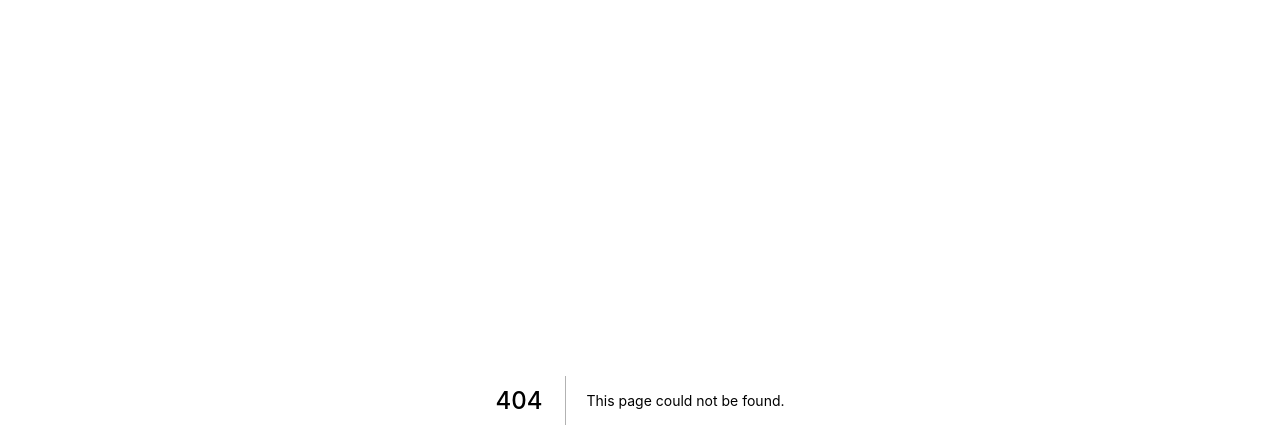
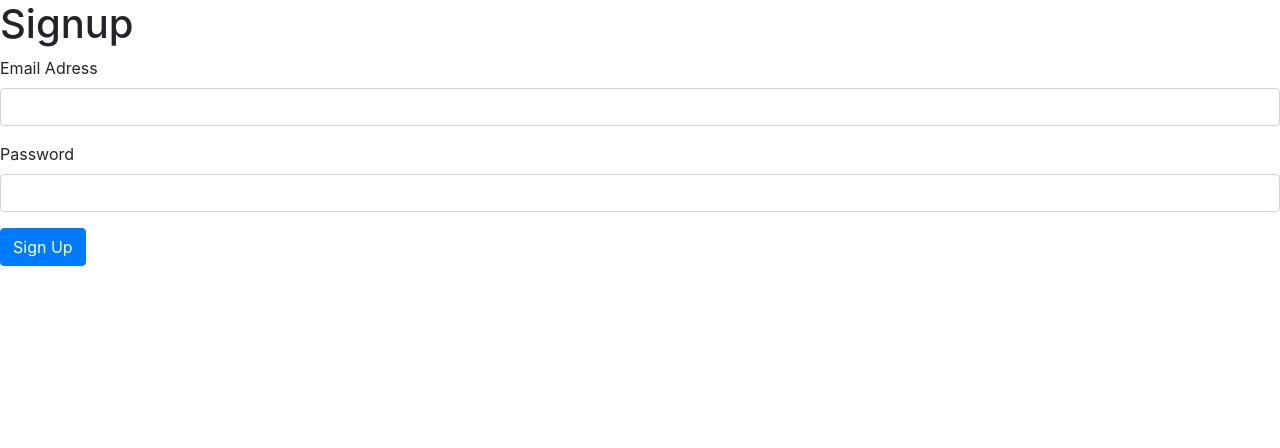
Before and after one commit to EnzoEsper/ticketing, a Next.js app in the folder client/: page /auth/signup in a window 1280 px wide. Before the commit this address had no page. Shown: the top 448 px of the page. Built offline with nearby package versions, Linux system fonts and the light colour scheme.

Commit message:
adding a signup form

```diff
--- /dev/null
+++ b/client/pages/auth/signup.js
@@ -0,0 +1,16 @@
+export default () => {
+  return(
+    <form action="">
+      <h1>Signup</h1>
+      <div className="form-group">
+        <label>Email Adress</label>
+        <input className="form-control"/>
+      </div>
+      <div className="form-group">
+        <label>Password</label>
+        <input type="password" className="form-control"/>
+      </div>
+      <button className="btn btn-primary">Sign Up</button>
+    </form>
+  );
+};
```
